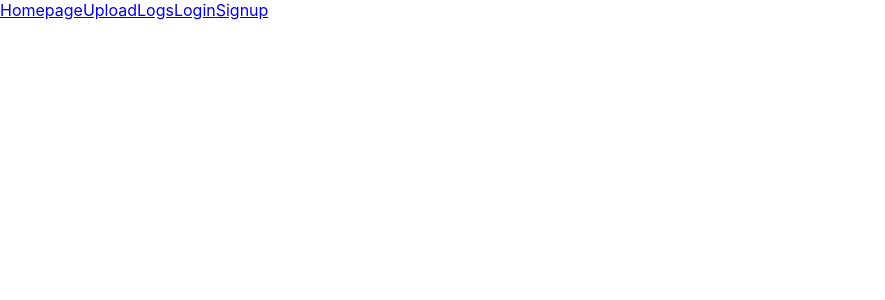
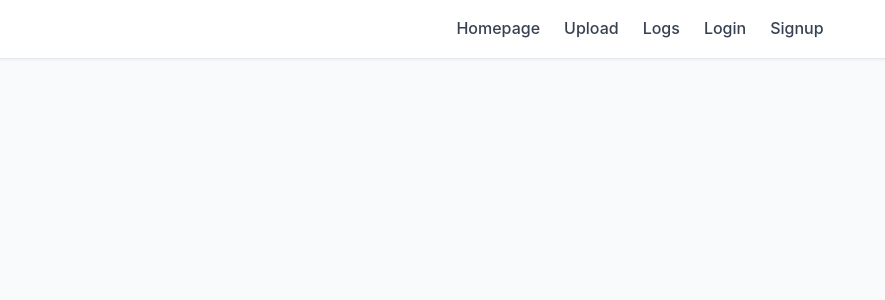
Before and after one commit to ekim029/server-log-saas, a React (Create React App) app in the folder client/: page / in a window 1280 px wide. Shown: the top 300 px of the page, without its empty margins (0-885 px from the left). Built offline with nearby package versions, Linux system fonts and the light colour scheme.

Commit message:
basic app.css

```diff
--- a/client/src/App.css
+++ b/client/src/App.css
@@ -1,38 +1,124 @@
-.App {
-  text-align: center;
+/* App.css */
+
+* {
+  margin: 0;
+  padding: 0;
+  box-sizing: border-box;
 }
 
-.App-logo {
-  height: 40vmin;
-  pointer-events: none;
+body {
+  font-family: 'Inter', sans-serif;
+  background-color: #f9fafb;
+  color: #111827;
+  line-height: 1.6;
 }
 
-@media (prefers-reduced-motion: no-preference) {
-  .App-logo {
-    animation: App-logo-spin infinite 20s linear;
-  }
+a {
+  text-decoration: none;
+  color: inherit;
 }
 
-.App-header {
-  background-color: #282c34;
-  min-height: 100vh;
+nav {
+  background-color: #ffffff;
+  padding: 1rem 2rem;
+  display: flex;
+  gap: 1.5rem;
+  justify-content: center;
+  align-items: center;
+  border-bottom: 1px solid #e5e7eb;
+  box-shadow: 0 1px 3px rgba(0, 0, 0, 0.05);
+}
+
+nav a {
+  font-weight: 500;
+  color: #374151;
+  transition: color 0.2s ease;
+}
+
+nav a:hover {
+  color: #2563eb;
+}
+
+.main-content {
+  max-width: 700px;
+  margin: 2rem auto;
+  padding: 2rem;
+  background-color: #ffffff;
+  border-radius: 8px;
+  box-shadow: 0 2px 8px rgba(0, 0, 0, 0.05);
+}
+
+h1,
+h2 {
+  margin-bottom: 1rem;
+  font-weight: 600;
+}
+
+h1 {
+  font-size: 2rem;
+}
+
+h2 {
+  font-size: 1.5rem;
+}
+
+form {
   display: flex;
   flex-direction: column;
-  align-items: center;
-  justify-content: center;
-  font-size: calc(10px + 2vmin);
-  color: white;
+  gap: 1rem;
 }
 
-.App-link {
-  color: #61dafb;
+label {
+  font-weight: 500;
+  margin-bottom: 0.25rem;
+  color: #374151;
 }
 
-@keyframes App-logo-spin {
-  from {
-    transform: rotate(0deg);
-  }
-  to {
-    transform: rotate(360deg);
-  }
+input,
+textarea {
+  padding: 0.75rem;
+  border: 1px solid #d1d5db;
+  border-radius: 6px;
+  font-size: 1rem;
+  transition: border-color 0.2s ease;
 }
+
+input:focus,
+textarea:focus {
+  outline: none;
+  border-color: #2563eb;
+  box-shadow: 0 0 0 1px #2563eb33;
+}
+
+button,
+input[type="submit"] {
+  background-color: #2563eb;
+  color: white;
+  border: none;
+  padding: 0.75rem 1.25rem;
+  font-size: 1rem;
+  border-radius: 6px;
+  cursor: pointer;
+  transition: background-color 0.2s ease;
+}
+
+button:hover,
+input[type="submit"]:hover {
+  background-color: #1d4ed8;
+}
+
+.error-message {
+  background-color: #fee2e2;
+  color: #b91c1c;
+  padding: 0.75rem;
+  border-radius: 6px;
+  font-size: 0.9rem;
+}
+
+.success-message {
+  background-color: #dcfce7;
+  color: #15803d;
+  padding: 0.75rem;
+  border-radius: 6px;
+  font-size: 0.9rem;
+}
```
